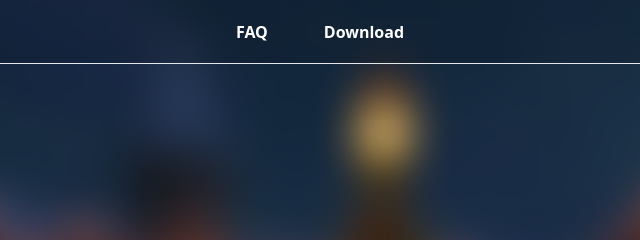
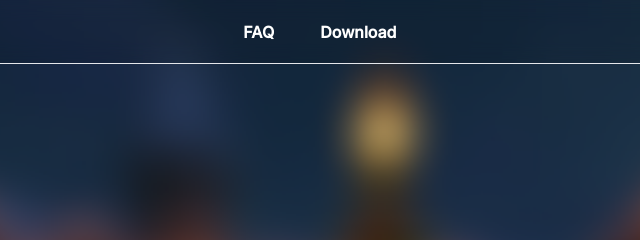
Before and after one commit to Project-Light-BE/project-light-site, a plain HTML site: page index.html in a window 1280 px wide. Shown: the top 240 px of the page, 310-950 px from the left. Drawn offline with nearby package versions, Linux system fonts and the light colour scheme.

Commit message:
Update styles.css

```diff
--- a/styles.css
+++ b/styles.css
@@ -175,8 +175,9 @@ body {
   color: white;
   font-weight: 700;
   text-decoration: none;
-  padding: 0 20px;
+  padding: 0 15px;
   line-height: 64px;
+  font-family: 'Inter-Medium', Arial, sans-serif;
 }
 
 #nav a:first-child {
```
